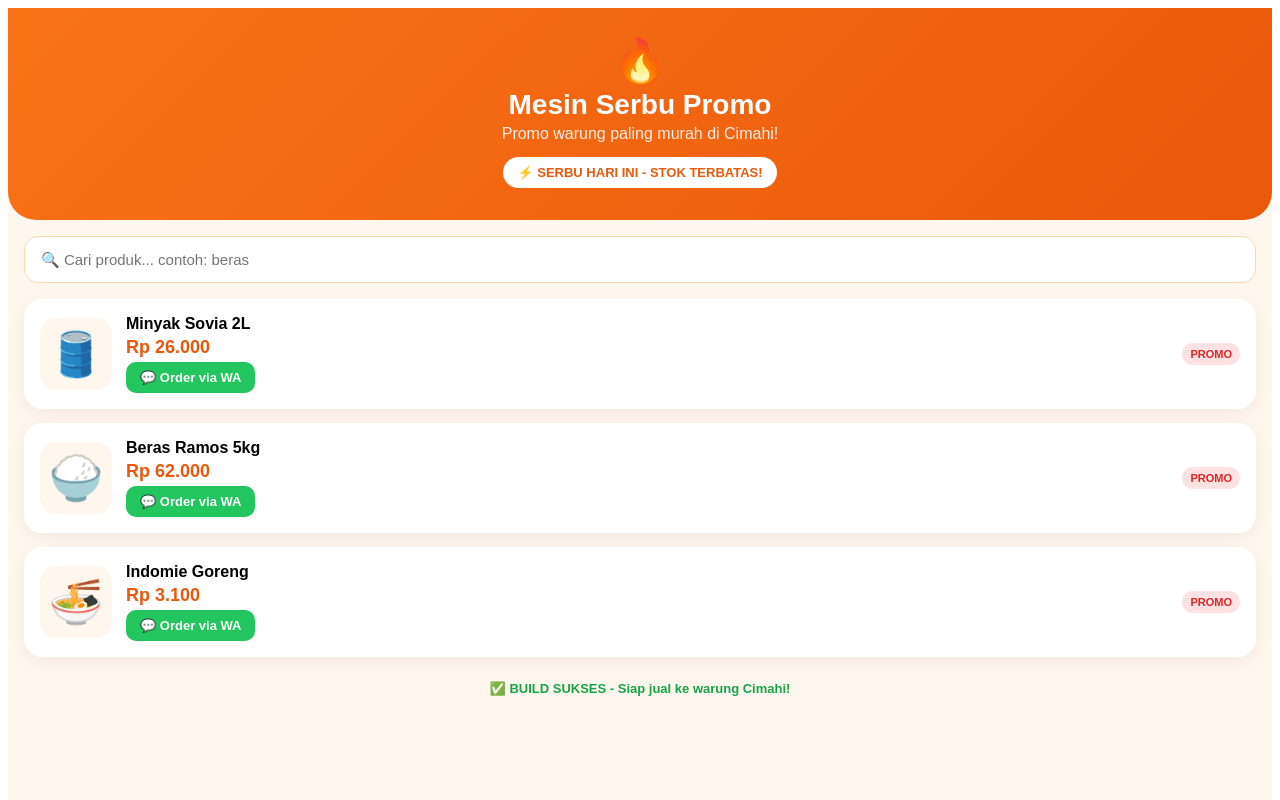
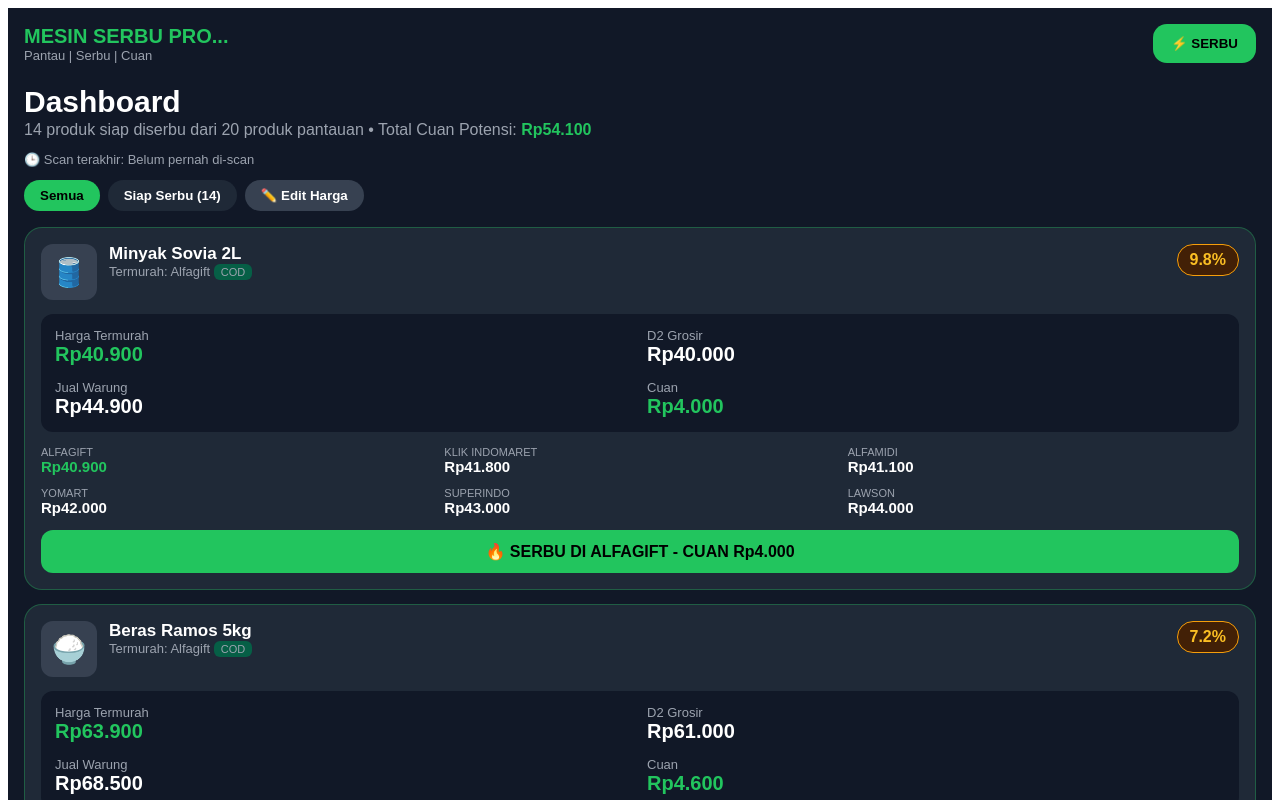
Before and after one commit to tenblood10-blip/Mesin-serbu-promo, a React (Vite) app: page / in a window 1280 px wide. Shown: the top 800 px of the page. Built offline with nearby package versions, Linux system fonts and the light colour scheme.

Commit message:
Update App.jsx

```diff
--- a/src/App.jsx
+++ b/src/App.jsx
@@ -1,63 +1,113 @@
-import { useState } from 'react'
+import { useState, useEffect } from 'react'
 
-const PRODUK = [
-  { nama: 'Minyak Sovia 2L', harga: 26000, emoji: '🛢️', promo: 'Promo Minyak!' },
-  { nama: 'Beras Ramos 5kg', harga: 62000, emoji: '🍚', promo: 'Promo Beras!' },
-  { nama: 'Indomie Goreng', harga: 3100, emoji: '🍜', promo: 'Promo Indomie!' },
+const DATA_AWAL = [
+  { nama: 'Minyak Sovia 2L', emoji: '🛢️', jual: 44900, grosir: 40000, harga: { Alfagift: 40900, 'Klik Indomaret': 41800, Alfamidi: 41100, Yomart: 42000, Superindo: 43000, Lawson: 44000 } },
+  { nama: 'Beras Ramos 5kg', emoji: '🍚', jual: 68500, grosir: 61000, harga: { Alfagift: 63900, 'Klik Indomaret': 65500, Alfamidi: 64900, Yomart: 66000, Superindo: 67000, Lawson: 68500 } },
+  { nama: 'Indomie Goreng 5pcs', emoji: '🍜', jual: 17500, grosir: 14200, harga: { Alfagift: 15400, 'Klik Indomaret': 15900, Alfamidi: 15200, Yomart: 16100, Superindo: 15800, Lawson: 16500 } },
+  { nama: 'Gula Pasir 1kg', emoji: '🧂', jual: 18500, grosir: 15800, harga: { Alfagift: 16900, 'Klik Indomaret': 17500, Alfamidi: 17100, Yomart: 17800, Superindo: 18000, Lawson: 18200 } },
+  { nama: 'Susu UHT 1L', emoji: '🥛', jual: 22900, grosir: 18500, harga: { Alfagift: 19900, 'Klik Indomaret': 20500, Alfamidi: 19800, Yomart: 21000, Superindo: 21500, Lawson: 22000 } },
+  { nama: 'Telur 1kg', emoji: '🥚', jual: 29500, grosir: 25500, harga: { Alfagift: 27900, 'Klik Indomaret': 28500, Alfamidi: 28200, Yomart: 29000, Superindo: 28800, Lawson: 29500 } },
+  { nama: 'Kopi Kapal Api 165g', emoji: '☕', jual: 23500, grosir: 19500, harga: { Alfagift: 20900, 'Klik Indomaret': 21500, Alfamidi: 20800, Yomart: 21800, Superindo: 22000, Lawson: 22500 } },
+  { nama: 'Teh Celup 25pcs', emoji: '🍵', jual: 12500, grosir: 9500, harga: { Alfagift: 10900, 'Klik Indomaret': 11200, Alfamidi: 10800, Yomart: 11500, Superindo: 11800, Lawson: 12000 } },
+  { nama: 'Sabun Lifebuoy 110g', emoji: '🧼', jual: 8500, grosir: 6200, harga: { Alfagift: 7400, 'Klik Indomaret': 7800, Alfamidi: 7500, Yomart: 7900, Superindo: 8000, Lawson: 8200 } },
+  { nama: 'Shampo Pantene 170ml', emoji: '🧴', jual: 32500, grosir: 27500, harga: { Alfagift: 29900, 'Klik Indomaret': 30900, Alfamidi: 29800, Yomart: 31500, Superindo: 31800, Lawson: 32200 } },
+  { nama: 'Detergen Rinso 800g', emoji: '👕', jual: 24500, grosir: 19800, harga: { Alfagift: 21900, 'Klik Indomaret': 22500, Alfamidi: 21800, Yomart: 23000, Superindo: 23200, Lawson: 23800 } },
+  { nama: 'Minyak Tropical 2L', emoji: '🛢️', jual: 43900, grosir: 39000, harga: { Alfagift: 39900, 'Klik Indomaret': 40900, Alfamidi: 40200, Yomart: 41500, Superindo: 42500, Lawson: 43200 } },
+  { nama: 'Sarden ABC 155g', emoji: '🐟', jual: 13500, grosir: 10500, harga: { Alfagift: 11900, 'Klik Indomaret': 12500, Alfamidi: 11800, Yomart: 12800, Superindo: 12900, Lawson: 13200 } },
+  { nama: 'Kecap Bango 520ml', emoji: '🍶', jual: 24500, grosir: 20500, harga: { Alfagift: 21900, 'Klik Indomaret': 22800, Alfamidi: 22100, Yomart: 23200, Superindo: 23500, Lawson: 24000 } },
+  { nama: 'Saus Sambal ABC 335ml', emoji: '🌶️', jual: 18500, grosir: 14800, harga: { Alfagift: 16400, 'Klik Indomaret': 16900, Alfamidi: 16200, Yomart: 17200, Superindo: 17500, Lawson: 18000 } },
+  { nama: 'Mie Sedap 5pcs', emoji: '🍜', jual: 16500, grosir: 13200, harga: { Alfagift: 14500, 'Klik Indomaret': 14900, Alfamidi: 14300, Yomart: 15200, Superindo: 15500, Lawson: 16000 } },
+  { nama: 'Biskuit Roma 300g', emoji: '🍪', jual: 15500, grosir: 12200, harga: { Alfagift: 13900, 'Klik Indomaret': 14200, Alfamidi: 13800, Yomart: 14500, Superindo: 14800, Lawson: 15200 } },
+  { nama: 'Air Mineral 600ml x12', emoji: '💧', jual: 26500, grosir: 21500, harga: { Alfagift: 23900, 'Klik Indomaret': 24500, Alfamidi: 23800, Yomart: 25000, Superindo: 25500, Lawson: 26000 } },
+  { nama: 'Popok MamyPoko M34', emoji: '👶', jual: 89500, grosir: 78500, harga: { Alfagift: 82900, 'Klik Indomaret': 84900, Alfamidi: 83500, Yomart: 86000, Superindo: 87500, Lawson: 88900 } },
+  { nama: 'Pasta Gigi Pepsodent 190g', emoji: '🪥', jual: 18500, grosir: 14800, harga: { Alfagift: 16400, 'Klik Indomaret': 16900, Alfamidi: 16300, Yomart: 17200, Superindo: 17500, Lawson: 18000 } },
 ]
 
-function formatRp(n) {
-  return 'Rp ' + n.toLocaleString('id-ID')
-}
+function rp(n){ return 'Rp' + Number(n||0).toLocaleString('id-ID') }
 
-export default function App() {
-  const [cari, setCari] = useState('')
-  const hasil = PRODUK.filter(p => p.nama.toLowerCase().includes(cari.toLowerCase()))
-  const noWA = '6289526193272' // GANTI NOMOR INI SAMA NOMOR WA LU
+export default function App(){
+  const [data, setData] = useState(()=>{
+    const simpan = localStorage.getItem('mesin-serbu-v2')
+    return simpan ? JSON.parse(simpan) : DATA_AWAL
+  })
+  const [scan, setScan] = useState('Belum pernah di-scan')
+  const [loading, setLoading] = useState(false)
+  const [filter, setFilter] = useState('Semua')
+  const [editMode, setEditMode] = useState(false)
 
-  return (
-    <div style={{ fontFamily: 'sans-serif', background: '#fff7ed', minHeight: '100vh', paddingBottom: 40 }}>
-      <div style={{ background: 'linear-gradient(135deg,#f97316,#ea580c)', color: 'white', padding: '28px 20px 32px', borderRadius: '0 0 28px 28px', textAlign: 'center' }}>
-        <div style={{ fontSize: 42 }}>🔥</div>
-        <h1 style={{ margin: '4px 0', fontSize: 28 }}>Mesin Serbu Promo</h1>
-        <p style={{ margin: 0, opacity: 0.9 }}>Promo warung paling murah di Cimahi!</p>
-        <div style={{ background: 'white', color: '#ea580c', display: 'inline-block', marginTop: 14, padding: '8px 14px', borderRadius: 20, fontWeight: 'bold', fontSize: 13 }}>
-          ⚡ SERBU HARI INI - STOK TERBATAS!
+  useEffect(()=>{ localStorage.setItem('mesin-serbu-v2', JSON.stringify(data)) },[data])
+
+  const ubah = (idx, field, val) => {
+    const baru = [...data]
+    baru[idx][field] = Number(val)
+    setData(baru)
+  }
+
+  const serbu = () => {
+    setLoading(true)
+    setTimeout(()=>{
+      const baru = data.map(p => {
+        const h = {...p.harga}
+        Object.keys(h).forEach(k => { h[k] = Math.max(1000, h[k] + Math.floor(Math.random()*1500 - 700)) })
+        return {...p, harga: h}
+      })
+      setData(baru); setScan(new Date().toLocaleTimeString('id-ID') + ' WIB'); setLoading(false)
+    }, 1200)
+  }
+
+  const hitung = (p) => {
+    const termurah = Object.entries(p.harga).sort((a,b)=>a[1]-b[1])[0]
+    const cuan = p.jual - termurah[1]
+    const persen = ((cuan / termurah[1]) * 100).toFixed(1)
+    return { toko: termurah[0], harga: termurah[1], cuan, persen, siap: cuan >= 2000 }
+  }
+
+  const tampil = data.filter(p => filter==='Siap Serbu' ? hitung(p).siap : true)
+  const siapCount = data.filter(p => hitung(p).siap).length
+  const totalCuan = tampil.reduce((a,p)=>a+hitung(p).cuan,0)
+
+  return(
+    <div style={{fontFamily:'sans-serif', background:'#111827', color:'white', minHeight:'100vh', paddingBottom:40}}>
+      <div style={{padding:'16px', display:'flex', justifyContent:'space-between', alignItems:'center', position:'sticky', top:0, background:'#111827', zIndex:10}}>
+        <div><div style={{color:'#22c55e', fontWeight:'900', fontSize:20}}>MESIN SERBU PRO...</div><div style={{color:'#9ca3af', fontSize:13}}>Pantau | Serbu | Cuan</div></div>
+        <button onClick={serbu} style={{background:'#22c55e', border:'none', padding:'12px 18px', borderRadius:14, fontWeight:'900'}}>{loading ? '⏳ SCAN...' : '⚡ SERBU'}</button>
+      </div>
+      <div style={{padding:'0 16px'}}>
+        <h1 style={{fontSize:30, margin:'6px 0 2px'}}>Dashboard</h1>
+        <p style={{color:'#9ca3af', margin:0}}>{siapCount} produk siap diserbu dari {data.length} produk pantauan • Total Cuan Potensi: <b style={{color:'#22c55e'}}>{rp(totalCuan)}</b></p>
+        <p style={{color:'#9ca3af', fontSize:13}}>🕒 Scan terakhir: {scan}</p>
+        <div style={{display:'flex', gap:8, marginTop:12}}>
+          <button onClick={()=>setFilter('Semua')} style={{padding:'8px 16px', borderRadius:20, border:'none', background:filter==='Semua'?'#22c55e':'#1f2937', color:filter==='Semua'?'black':'white', fontWeight:'bold'}}>Semua</button>
+          <button onClick={()=>setFilter('Siap Serbu')} style={{padding:'8px 16px', borderRadius:20, border:'none', background:filter==='Siap Serbu'?'#22c55e':'#1f2937', color:filter==='Siap Serbu'?'black':'white', fontWeight:'bold'}}>Siap Serbu ({siapCount})</button>
+          <button onClick={()=>setEditMode(!editMode)} style={{padding:'8px 16px', borderRadius:20, border:'none', background: editMode?'#f59e0b':'#374151', color:editMode?'black':'white', fontWeight:'bold'}}>{editMode ? '✅ Selesai Edit' : '✏️ Edit Harga'}</button>
         </div>
-      </div>
-
-      <div style={{ padding: '0 16px', marginTop: -0 }}>
-        <input
-          value={cari}
-          onChange={e => setCari(e.target.value)}
-          placeholder="🔍 Cari produk... contoh: beras"
-          style={{ width: '100%', boxSizing: 'border-box', marginTop: 16, padding: '14px 16px', borderRadius: 14, border: '1px solid #fed7aa', fontSize: 15, outline: 'none' }}
-        />
-
-        <div style={{ marginTop: 16, display: 'grid', gap: 14 }}>
-          {hasil.map((p) => (
-            <div key={p.nama} style={{ background: 'white', borderRadius: 18, padding: 16, display: 'flex', gap: 14, alignItems: 'center', boxShadow: '0 4px 16px rgba(0,0,0,0.06)' }}>
-              <div style={{ fontSize: 44, background: '#fff7ed', width: 72, height: 72, borderRadius: 16, display: 'flex', alignItems: 'center', justifyContent: 'center' }}>{p.emoji}</div>
-              <div style={{ flex: 1 }}>
-                <div style={{ fontWeight: 'bold', fontSize: 16 }}>{p.nama}</div>
-                <div style={{ color: '#ea580c', fontWeight: 'bold', fontSize: 18, margin: '4px 0' }}>{formatRp(p.harga)}</div>
-                <a
-                  href={`https://wa.me/${noWA}?text=${encodeURIComponent('Halo, mau order ' + p.nama + ' ' + formatRp(p.harga))}`}
-                  target="_blank"
-                  style={{ display: 'inline-block', background: '#22c55e', color: 'white', textDecoration: 'none', padding: '8px 14px', borderRadius: 10, fontSize: 13, fontWeight: 'bold' }}
-                >
-                  💬 Order via WA
-                </a>
+        {editMode && <div style={{background:'#fef3c7', color:'#92400e', padding:12, borderRadius:12, marginTop:12, fontSize:13, fontWeight:'bold'}}>✏️ Mode Edit AKTIF - Ubah Harga Jual & Grosir di bawah, otomatis ke-save!</div>}
+        <div style={{display:'grid', gap:14, marginTop:16}}>
+          {tampil.map((p,i)=>{
+            const idx = data.indexOf(p); const h = hitung(p)
+            return(
+              <div key={i} style={{background:'#1f2937', border:'1px solid #22c55e55', borderRadius:18, padding:16}}>
+                <div style={{display:'flex', justifyContent:'space-between'}}><div style={{display:'flex', gap:12}}><div style={{fontSize:28, background:'#374151', width:56, height:56, borderRadius:12, display:'flex', alignItems:'center', justifyContent:'center'}}>{p.emoji}</div><div><div style={{fontWeight:'bold', fontSize:17}}>{p.nama}</div><div style={{fontSize:13, color:'#9ca3af'}}>Termurah: {h.toko} <span style={{background:'#065f46', padding:'2px 7px', borderRadius:6, fontSize:11}}>COD</span></div></div></div><div style={{background:'#422006', border:'1px solid #f59e0b', color:'#fbbf24', padding:'6px 12px', borderRadius:20, fontWeight:'900', height:'fit-content'}}>{h.persen}%</div></div>
+                {editMode ? (
+                  <div style={{background:'#111827', borderRadius:12, padding:12, marginTop:12, display:'grid', gridTemplateColumns:'1fr 1fr', gap:10}}>
+                    <label style={{fontSize:12, color:'#9ca3af'}}>Harga Jual Warung<br/><input type="number" value={p.jual} onChange={e=>ubah(idx,'jual',e.target.value)} style={{width:'100%', padding:8, borderRadius:8, border:'none', marginTop:4, fontWeight:'bold'}}/></label>
+                    <label style={{fontSize:12, color:'#9ca3af'}}>Harga Grosir D2<br/><input type="number" value={p.grosir} onChange={e=>ubah(idx,'grosir',e.target.value)} style={{width:'100%', padding:8, borderRadius:8, border:'none', marginTop:4, fontWeight:'bold'}}/></label>
+                  </div>
+                ) : (
+                  <div style={{background:'#111827', borderRadius:12, padding:14, marginTop:14, display:'grid', gridTemplateColumns:'1fr 1fr', gap:14}}>
+                    <div><div style={{color:'#9ca3af', fontSize:13}}>Harga Termurah</div><div style={{color:'#22c55e', fontWeight:'900', fontSize:20}}>{rp(h.harga)}</div></div>
+                    <div><div style={{color:'#9ca3af', fontSize:13}}>D2 Grosir</div><div style={{fontWeight:'900', fontSize:20}}>{rp(p.grosir)}</div></div>
+                    <div><div style={{color:'#9ca3af', fontSize:13}}>Jual Warung</div><div style={{fontWeight:'900', fontSize:20}}>{rp(p.jual)}</div></div>
+                    <div><div style={{color:'#9ca3af', fontSize:13}}>Cuan</div><div style={{color:'#22c55e', fontWeight:'900', fontSize:20}}>{rp(h.cuan)}</div></div>
+                  </div>
+                )}
+                <div style={{display:'grid', gridTemplateColumns:'1fr 1fr 1fr', gap:12, marginTop:14}}>{Object.entries(p.harga).map(([toko,harga])=>(<div key={toko}><div style={{color:'#9ca3af', fontSize:11, textTransform:'uppercase'}}>{toko}</div><div style={{fontWeight:'900', fontSize:15, color: harga===h.harga ? '#22c55e' : 'white'}}>{rp(harga)}</div></div>))}</div>
+                <a href={`https://www.google.com/maps/search/${h.toko}+Cimahi`} target="_blank" style={{display:'block', textAlign:'center', background: h.siap ? '#22c55e' : '#374151', color: h.siap ? 'black' : 'white', textDecoration:'none', fontWeight:'900', padding:12, borderRadius:12, marginTop:14}}>{h.siap ? `🔥 SERBU DI ${h.toko.toUpperCase()} - CUAN ${rp(h.cuan)}` : 'BELUM CUAN - PANTAU DULU'}</a>
               </div>
-              <div style={{ background: '#fee2e2', color: '#dc2626', fontSize: 11, fontWeight: 'bold', padding: '5px 8px', borderRadius: 20 }}>PROMO</div>
-            </div>
-          ))}
+            )
+          })}
         </div>
-
-        {hasil.length === 0 && <p style={{ textAlign: 'center', marginTop: 30, color: '#888' }}>Produk gak ketemu, coba kata lain LG 😅</p>}
-
-        <p style={{ textAlign: 'center', marginTop: 24, color: '#16a34a', fontWeight: 'bold', fontSize: 13 }}>✅ BUILD SUKSES - Siap jual ke warung Cimahi!</p>
       </div>
     </div>
   )
-      }
+                                                                            }
```
